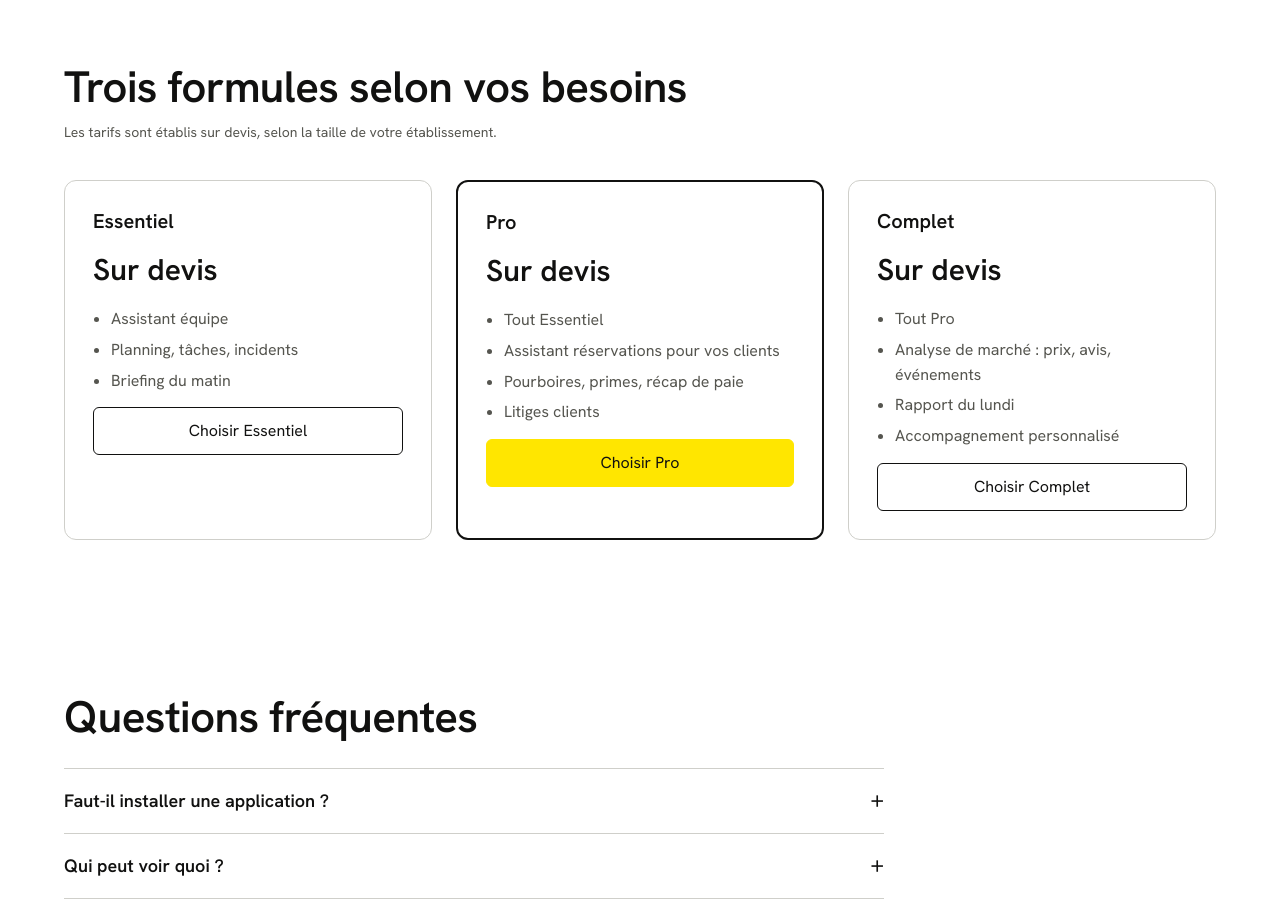
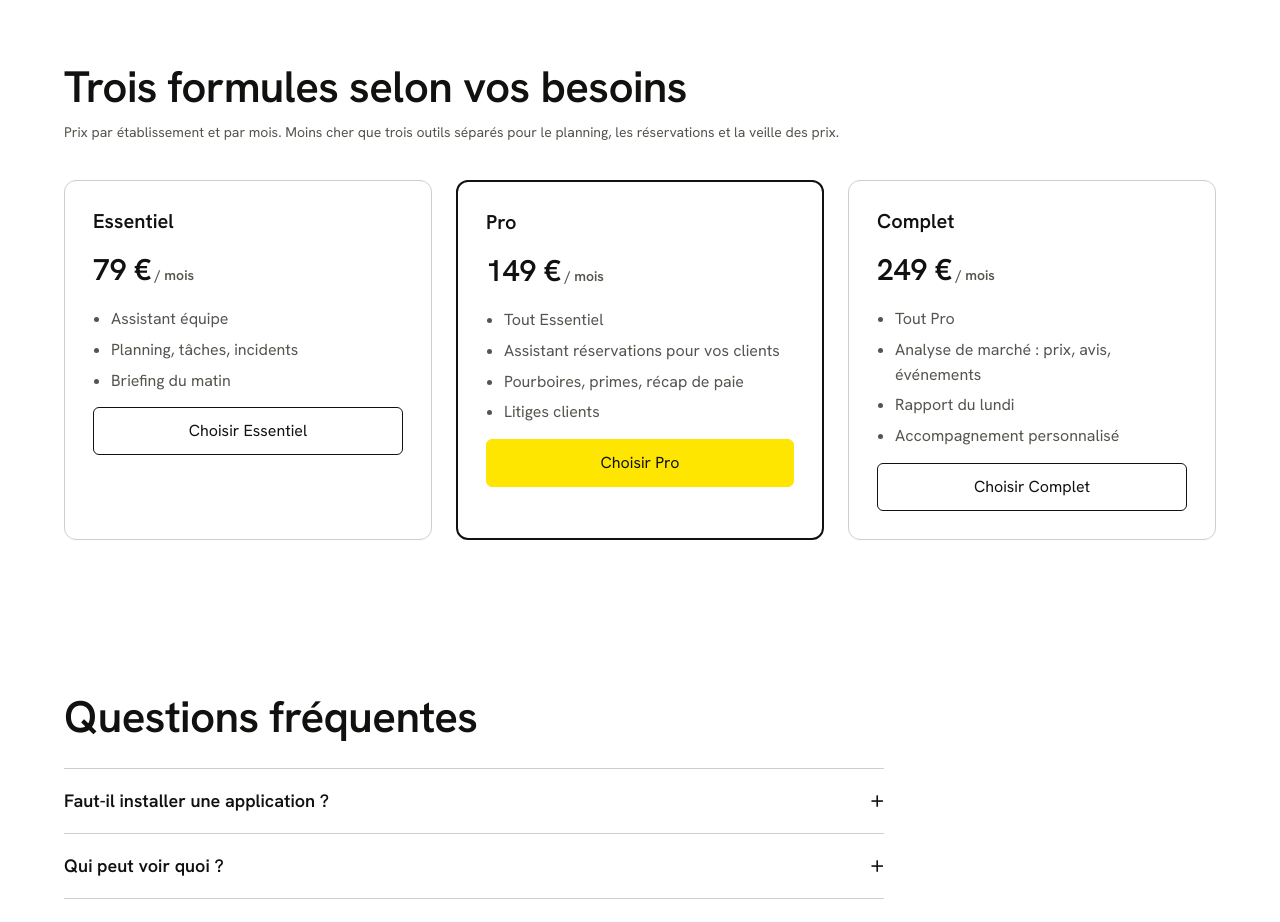
Before and after one commit to arthur33bdx-ship-it/kodaro-siteC-est-, a plain HTML site: page index.html in a window 1280 px wide. Shown: the part 3000-3922 px from the top of the page. Drawn offline with Linux system fonts and the light colour scheme.

Commit message:
Add files via upload

```diff
--- a/index.html
+++ b/index.html
@@ -259,20 +259,20 @@ footer nav{display:flex;flex-wrap:wrap;gap:8px 20px;margin-left:auto}
 
 <section class="band price" id="tarifs"><div class="wrap">
   <h2>Trois formules selon vos besoins</h2>
-  <p class="small" style="margin-top:12px">Les tarifs sont établis sur devis, selon la taille de votre établissement.</p>
+  <p class="small" style="margin-top:12px">Prix par établissement et par mois. Moins cher que trois outils séparés pour le planning, les réservations et la veille des prix.</p>
   <div class="grid">
     <div class="pl">
-      <h3>Essentiel</h3><div class="amt">Sur devis</div>
+      <h3>Essentiel</h3><div class="amt">79 €<span class="small"> / mois</span></div>
       <ul><li>Assistant équipe</li><li>Planning, tâches, incidents</li><li>Briefing du matin</li></ul>
       <a class="btn" href="#contact" data-plan="Essentiel">Choisir Essentiel</a>
     </div>
     <div class="pl hi">
-      <h3>Pro</h3><div class="amt">Sur devis</div>
+      <h3>Pro</h3><div class="amt">149 €<span class="small"> / mois</span></div>
       <ul><li>Tout Essentiel</li><li>Assistant réservations pour vos clients</li><li>Pourboires, primes, récap de paie</li><li>Litiges clients</li></ul>
       <a class="btn main" href="#contact" data-plan="Pro">Choisir Pro</a>
     </div>
     <div class="pl">
-      <h3>Complet</h3><div class="amt">Sur devis</div>
+      <h3>Complet</h3><div class="amt">249 €<span class="small"> / mois</span></div>
       <ul><li>Tout Pro</li><li>Analyse de marché : prix, avis, événements</li><li>Rapport du lundi</li><li>Accompagnement personnalisé</li></ul>
       <a class="btn" href="#contact" data-plan="Complet">Choisir Complet</a>
     </div>
```
